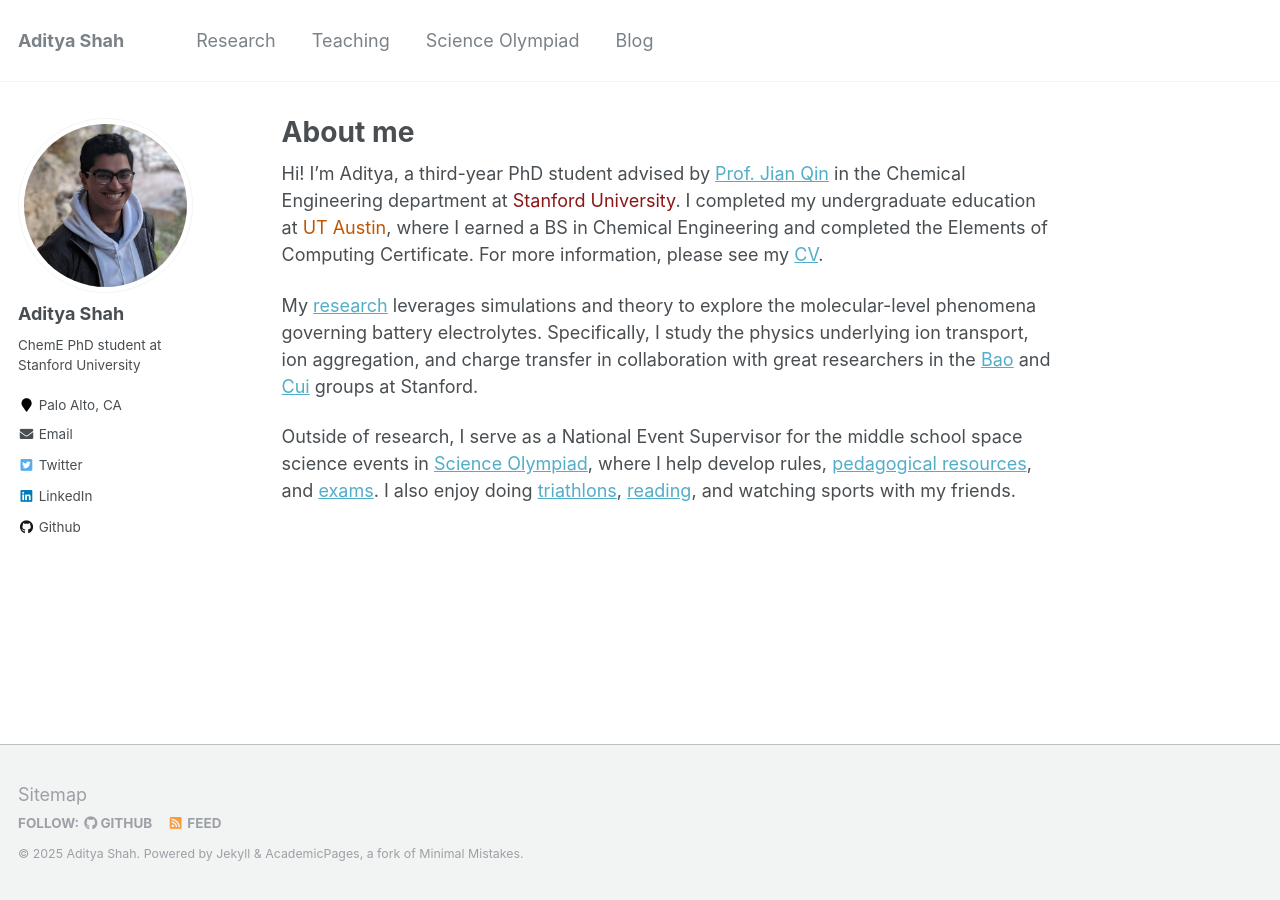
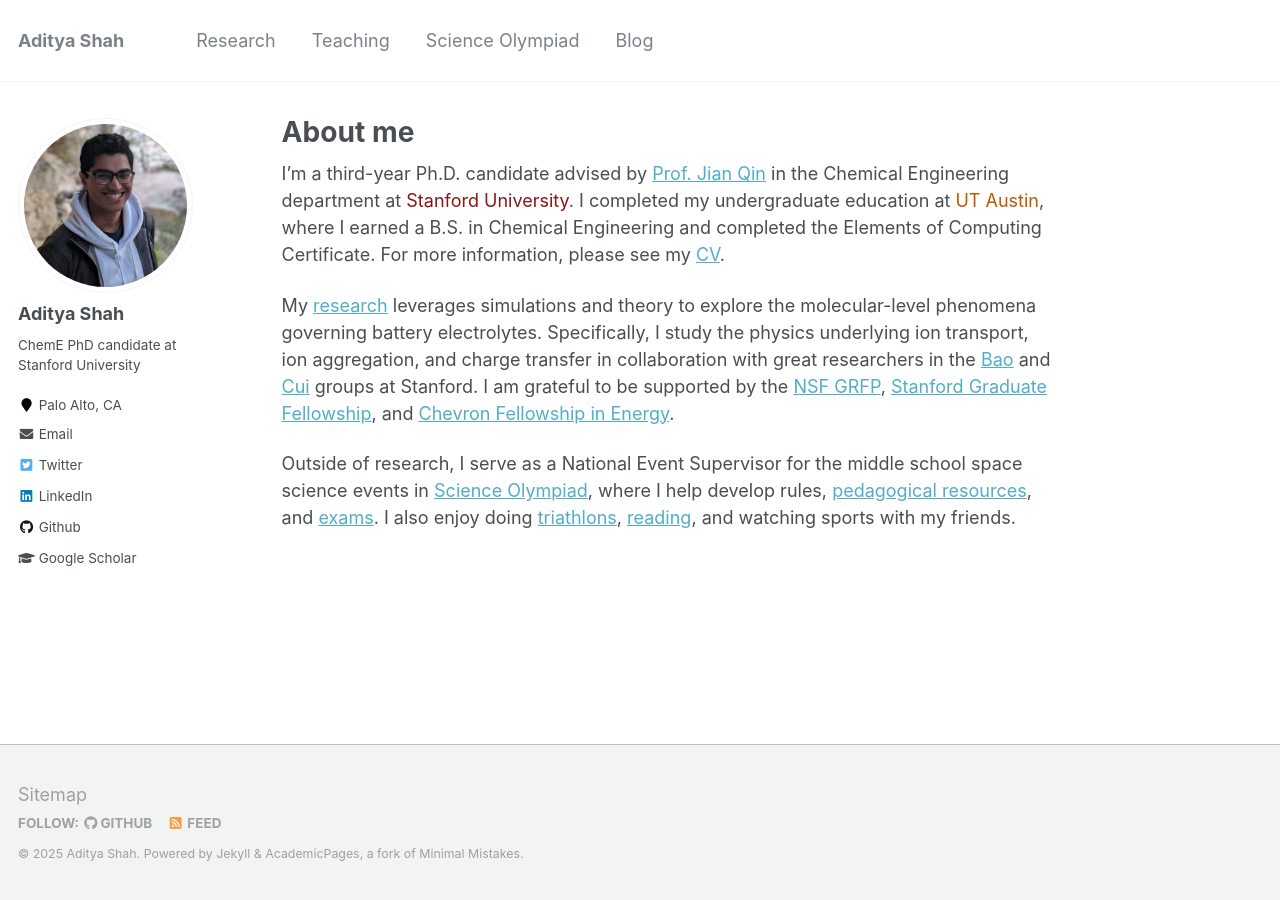
Before and after one commit to Adi1008/adi1008.github.io, a Jekyll site: the page built from _pages/about.md, in a window 1280 px wide. Built offline with Jekyll 4.4.1, drawn with Linux system fonts in a browser that asks for light colours.

Commit message:
add Chevron fellowship

```diff
--- a/_config.yml
+++ b/_config.yml
@@ -82,11 +82,11 @@
 author:
   name             : "Aditya Shah"
   avatar           : "aditya_profile.jpeg"
-  bio              : "ChemE PhD student at Stanford University"
+  bio              : "ChemE PhD candidate at Stanford University"
   location         : "Palo Alto, CA"
   employer         :
   pubmed           :
-  googlescholar    :
+  googlescholar    : "https://scholar.google.com/citations?user=thYcPkYAAAAJ"
   email            : "aditya.shah@stanford.edu"
   researchgate     :
   uri              :
@@ -197,7 +197,7 @@
       type: posts
     values:
       layout: single
-      author_profile: true
+      author_profile: false
       read_time: true
       comments: true
       share: true
@@ -208,14 +208,14 @@
       type: pages
     values:
       layout: single
-      author_profile: true
+      author_profile: false
   # _teaching
   - scope:
       path: ""
       type: teaching
     values:
       layout: single
-      author_profile: true
+      author_profile: false
       share: true
       comments: true
   # _publications
@@ -224,7 +224,7 @@
       type: publications
     values:
       layout: single
-      author_profile: true
+      author_profile: false
       share: true
       comments: true
   # _portfolio
@@ -233,7 +233,7 @@
       type: portfolio
     values:
       layout: single
-      author_profile: true
+      author_profile: false
       share: true
       comment: true
   # _talks
@@ -242,7 +242,7 @@
       type: talks
     values:
       layout: talk
-      author_profile: true
+      author_profile: false
       share: true
 
 # Sass/SCSS
--- a/_pages/about.md
+++ b/_pages/about.md
@@ -8,8 +8,8 @@
   - /about.html
 ---
 
-Hi! I'm Aditya, a third-year PhD student advised by [Prof. Jian Qin](https://web.stanford.edu/~jianq/) in the Chemical Engineering department at <span style="color: #8C1515;" title="Go Card!">Stanford University</span>. I completed my undergraduate education at <span style="color: #bf5700;" title="Hook 'Em!">UT Austin</span>, where I earned a BS in Chemical Engineering and completed the Elements of Computing Certificate. For more information, please see my [CV](/files/AdityaShah_CV.pdf).
+I'm a third-year Ph.D. candidate advised by [Prof. Jian Qin](https://web.stanford.edu/~jianq/) in the Chemical Engineering department at <span style="color: #8C1515;" title="Go Card!">Stanford University</span>. I completed my undergraduate education at <span style="color: #bf5700;" title="Hook 'Em!">UT Austin</span>, where I earned a B.S. in Chemical Engineering and completed the Elements of Computing Certificate. For more information, please see my [CV](/files/AdityaShah_CV.pdf).
 
-My [research](/research) leverages simulations and theory to explore the molecular-level phenomena governing battery electrolytes. Specifically, I study the physics underlying ion transport, ion aggregation, and charge transfer in collaboration with great researchers in the [Bao](https://baogroup.stanford.edu/) and [Cui](https://web.stanford.edu/group/cui_group/) groups at Stanford.
+My [research](/research) leverages simulations and theory to explore the molecular-level phenomena governing battery electrolytes. Specifically, I study the physics underlying ion transport, ion aggregation, and charge transfer in collaboration with great researchers in the [Bao](https://baogroup.stanford.edu/) and [Cui](https://web.stanford.edu/group/cui_group/) groups at Stanford. I am grateful to be supported by the [NSF GRFP](https://nsfgrfp.org/), [Stanford Graduate Fellowship](https://vpge.stanford.edu/fellowships-funding/sgf), and [Chevron Fellowship in Energy](https://solo.stanford.edu/opportunities/chevron-fellowship-energy-2025).
 
 Outside of research, I serve as a National Event Supervisor for the middle school space science events in [Science Olympiad](/scioly), where I help develop rules, [pedagogical resources](/scioly/solar-system), and [exams](/scioly/past-exams). I also enjoy doing [triathlons](https://www.stanfordtriathlon.com/), [reading](https://www.goodreads.com/user/show/171170310-aditya-shah), and watching sports with my friends.
```
Also changed, not shown: 1 other file.
